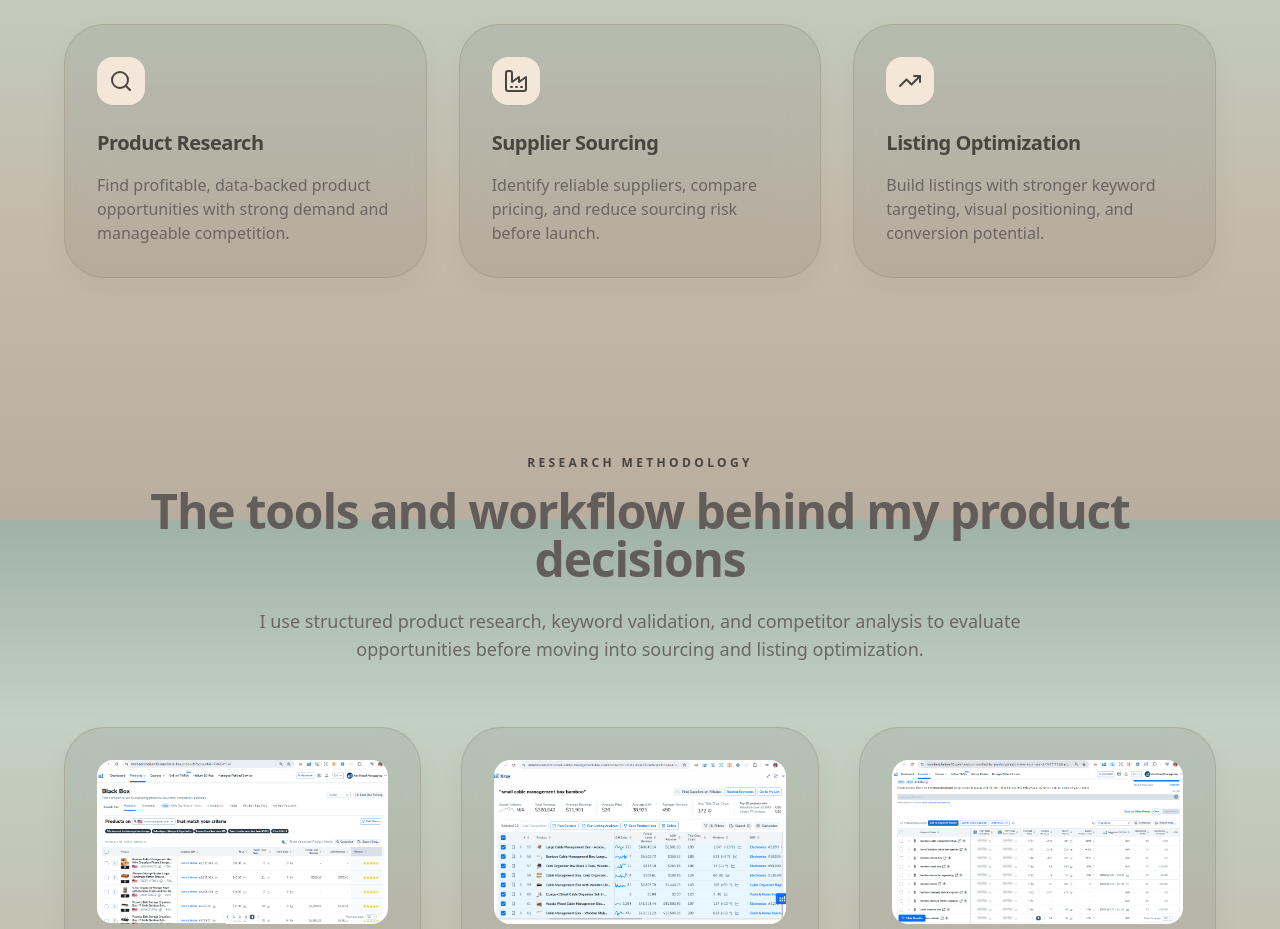
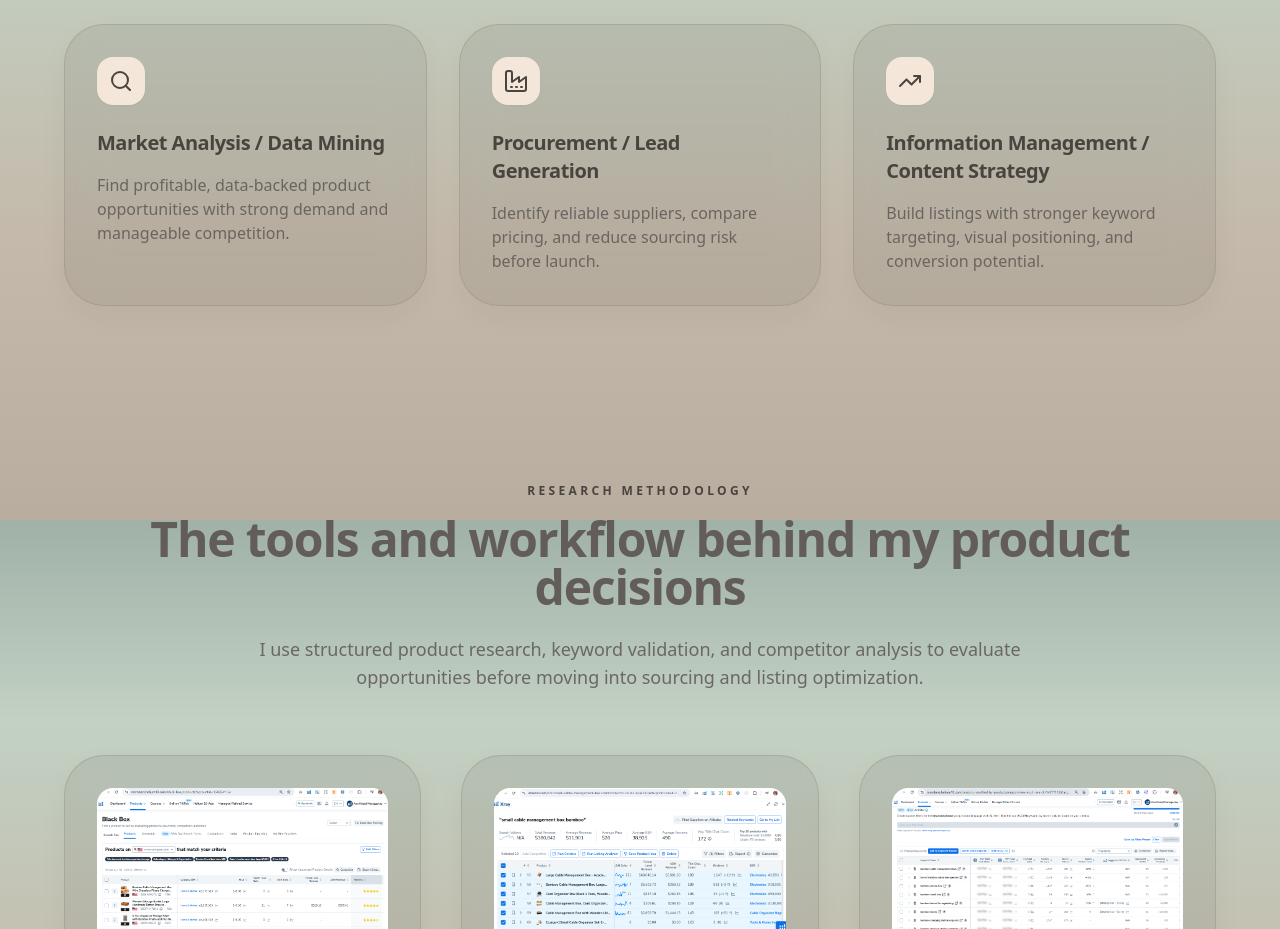
Before and after one commit to reeyoverendia-ai/FBA-Portfolio, a React (Vite) app: page / in a window 1280 px wide. Shown: the part 1080-2009 px from the top of the page. Built offline with nearby package versions, Linux system fonts and the light colour scheme; the HTML template or start-up script is replaced by a standard one.

Commit message:
Update services.js

```diff
--- a/src/data/services.js
+++ b/src/data/services.js
@@ -3,17 +3,17 @@ import { Search, Factory, TrendingUp } from 'lucide-react';
 export const services = [
   {
     icon: Search,
-    title: 'Product Research',
+    title: 'Market Analysis / Data Mining',
     desc: 'Find profitable, data-backed product opportunities with strong demand and manageable competition.'
   },
   {
     icon: Factory,
-    title: 'Supplier Sourcing',
+    title: 'Procurement / Lead Generation',
     desc: 'Identify reliable suppliers, compare pricing, and reduce sourcing risk before launch.'
   },
   {
     icon: TrendingUp,
-    title: 'Listing Optimization',
+    title: 'Information Management / Content Strategy',
     desc: 'Build listings with stronger keyword targeting, visual positioning, and conversion potential.'
   }
 ];
```
